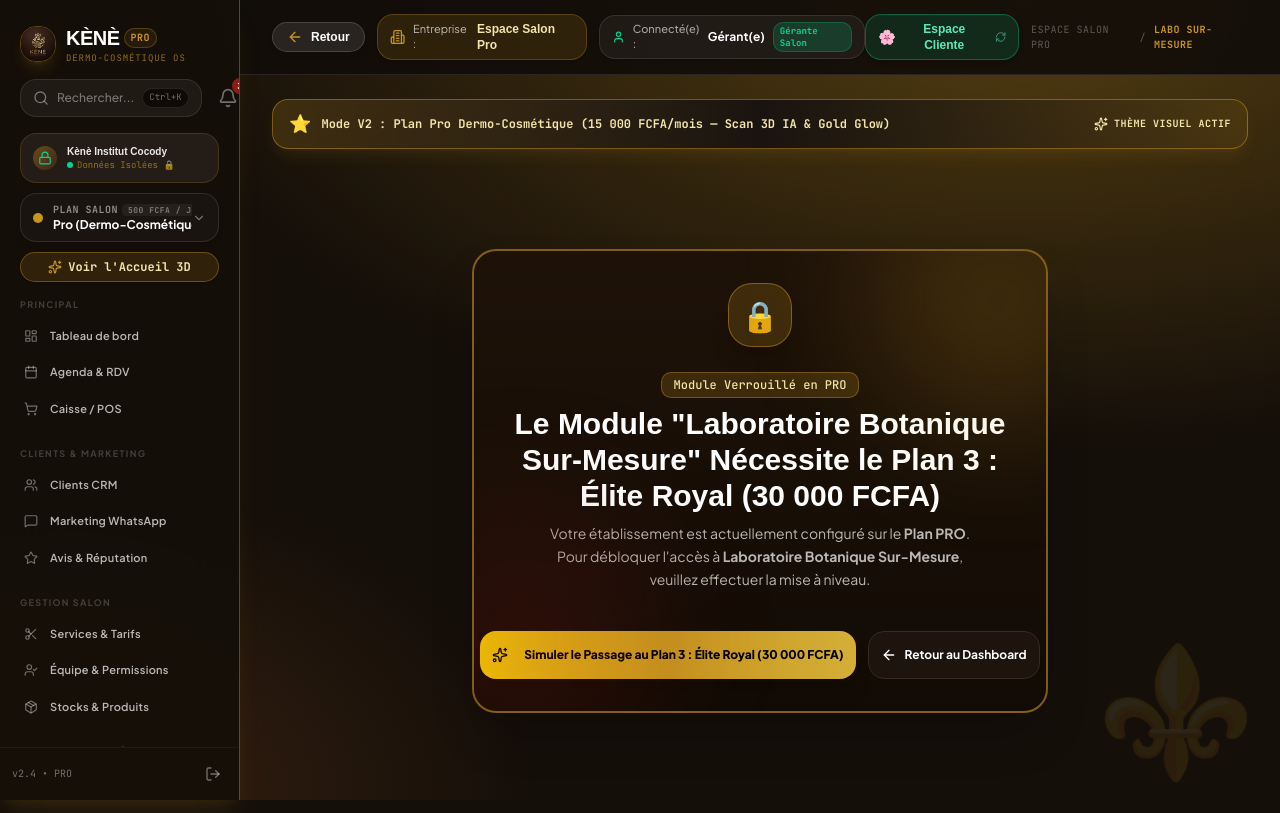
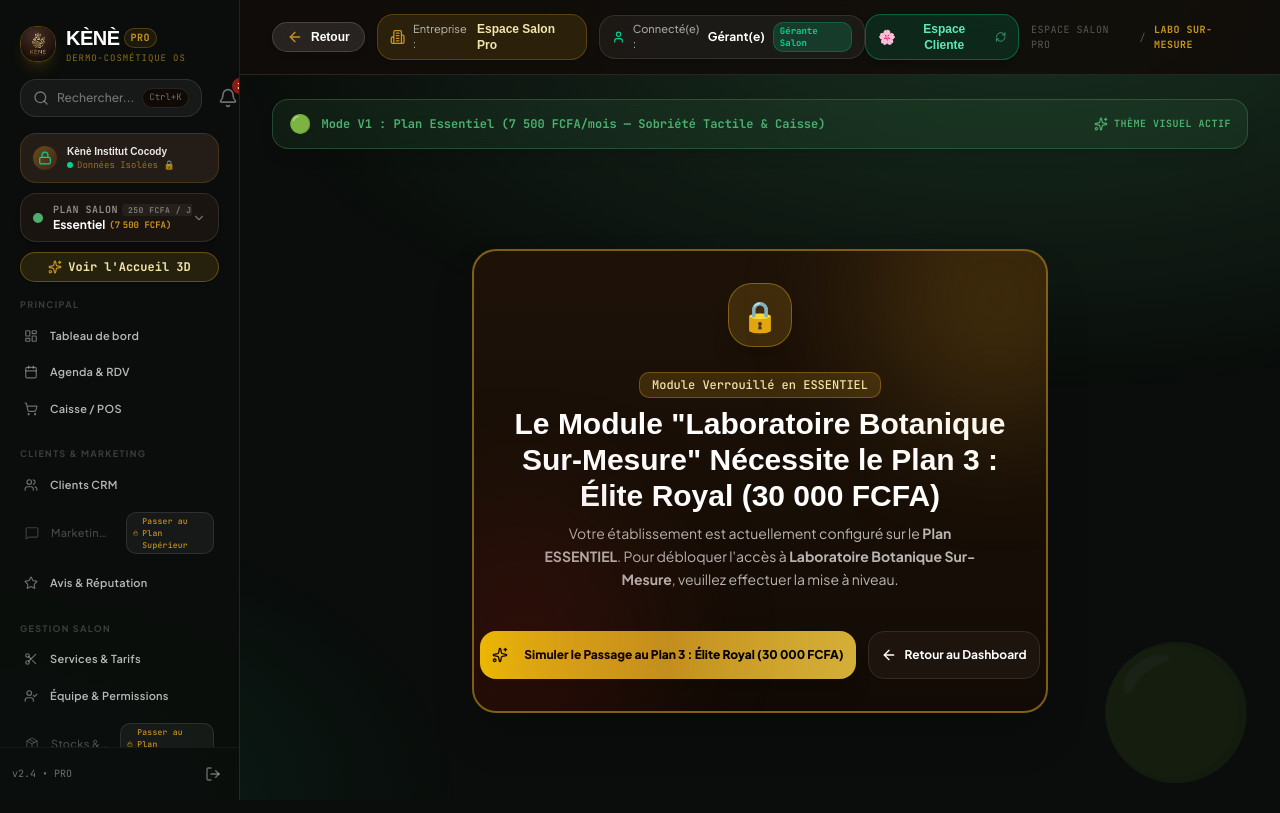
Before and after one commit to Fenezara/kene-os, a Next.js app: page /lab in a window 1280 px wide. Built offline with nearby package versions, Linux system fonts and the light colour scheme; a web font is replaced by a local one.

Commit message:
fix(plans): default active plan to V1 Essentiel MVP for all new visitors

```diff
--- a/src/app/(pro)/layout.tsx
+++ b/src/app/(pro)/layout.tsx
@@ -49,7 +49,7 @@ const groupLabels: Record<string, string> = {
 
 function SidebarContent({ pathname, onNavigate }: { pathname: string; onNavigate?: () => void }) {
   const { toast } = useToast();
-  const [activePlan, setActivePlan] = useState<'essentiel' | 'pro' | 'elite'>('pro');
+  const [activePlan, setActivePlan] = useState<'essentiel' | 'pro' | 'elite'>('essentiel');
 
   React.useEffect(() => {
     const updatePlan = () => {
@@ -189,7 +189,7 @@ export default function ProLayout({ children }: { children: React.ReactNode }) {
   const [companyName, setCompanyName] = useState<string>('Espace Salon Pro')
   const [userName, setUserName] = useState<string>('Gérant(e)')
   const [userRole, setUserRole] = useState<string>('Gérante Salon')
-  const [activePlan, setActivePlan] = useState<'essentiel' | 'pro' | 'elite'>('pro')
+  const [activePlan, setActivePlan] = useState<'essentiel' | 'pro' | 'elite'>('essentiel')
 
   React.useEffect(() => {
     const updatePlan = () => {
--- a/src/components/PlanGuard.tsx
+++ b/src/components/PlanGuard.tsx
@@ -16,7 +16,7 @@ interface PlanGuardProps {
 }
 
 export function PlanGuard({ module, moduleName, requiredPlan = 'pro', children }: PlanGuardProps) {
-  const [activePlan, setActivePlan] = useState<'essentiel' | 'pro' | 'elite'>('pro');
+  const [activePlan, setActivePlan] = useState<'essentiel' | 'pro' | 'elite'>('essentiel');
   const [mounted, setMounted] = useState(false);
 
   useEffect(() => {
--- a/src/components/PlanSwitcher.tsx
+++ b/src/components/PlanSwitcher.tsx
@@ -8,7 +8,7 @@ import { KENE_PRICING_PLANS, PricingPlan } from '@/config/pricing';
 
 export function PlanSwitcher() {
   const pathname = usePathname();
-  const [activePlan, setActivePlan] = useState<'essentiel' | 'pro' | 'elite'>('pro');
+  const [activePlan, setActivePlan] = useState<'essentiel' | 'pro' | 'elite'>('essentiel');
   const [isOpen, setIsOpen] = useState(false);
 
   useEffect(() => {
```
